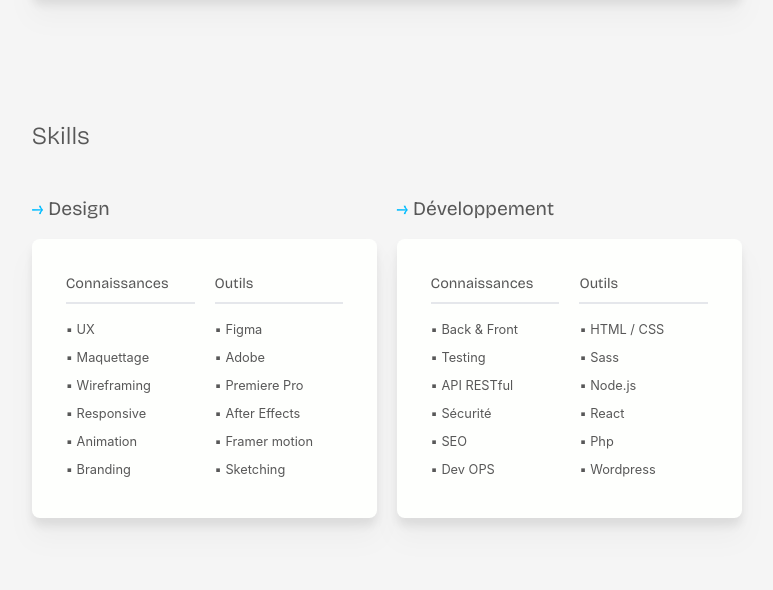
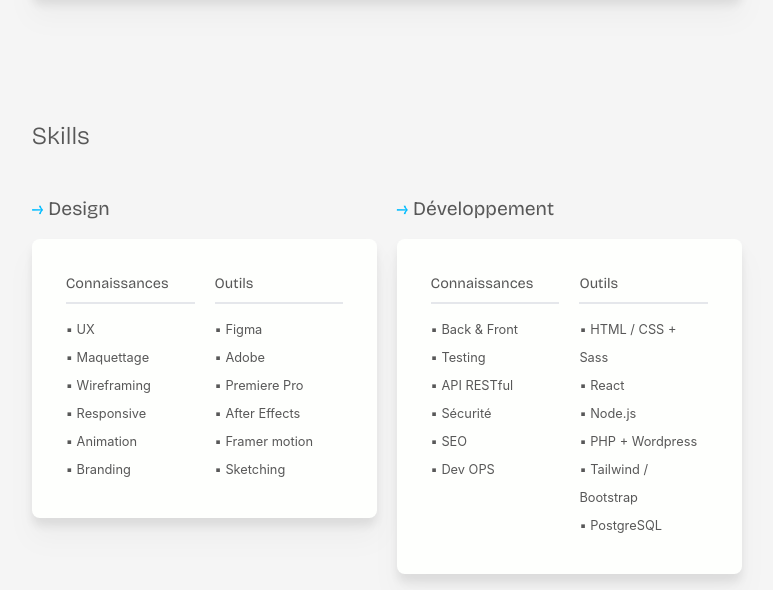
Before and after one commit to augustinfloren/portfolio, a website: page index.html in a window 1280 px wide. Shown: the part 2874-3464 px from the top of the page, without its empty margins (253-1026 px from the left). Drawn offline with nearby package versions, Linux system fonts and the light colour scheme.

Commit message:
Corrections

```diff
--- a/index.html
+++ b/index.html
@@ -176,12 +176,12 @@
                                 <div class="flex flex-col gap-3 grow basis-1/2">
                                     <h4 class="text-sm border-b-2 pb-2">Outils</h4>
                                     <ul class="flex flex-wrap gap-x-3 lg:block text-xs leading-7">
-                                        <li>▪ HTML / CSS</li>
-                                        <li>▪ Sass</li>
+                                        <li>▪ HTML / CSS + Sass</li>
+                                        <li>▪ React</li>
                                         <li>▪ Node.js</li>
-                                        <li>▪ React</li>
-                                        <li>▪ Php</li>
-                                        <li>▪ Wordpress</li>
+                                        <li>▪ PHP + Wordpress</li>
+                                        <li>▪ Tailwind / Bootstrap</li>
+                                        <li>▪ PostgreSQL</li>
                                     </ul>
                                 </div>
                             </div>
@@ -278,7 +278,7 @@
                             id: 2,
                             title: 'Piedebiche',
                             date: '2024',
-                            description: 'Site internet du groupe de Punk-rock marseillais avec créations d\'un plugin de lecteur audio ainsi qu\'un calendrier complet de leur tournée.',
+                            description: 'Site internet du groupe de punk-rock marseillais avec créations d\'un plugin de lecteur audio ainsi qu\'un calendrier complet de leur tournée.',
                             link: 'https://piedebiche.fr/',
                             badges: [
                                 'Design',
@@ -305,6 +305,7 @@
                             mockup: './assets/video/drinkgenius.webm',
                             logos: [
                                 {title : 'node', dark: './assets/img/node-dark.svg', light: './assets/img/node-light.svg', large: true},
+                                {title : 'postgre', dark: './assets/img/postgre-dark.svg', light: './assets/img/postgre-light.svg'},
                             ]
                         },
                         {
```
Also changed, not shown: assets/img/postgre-light.svg (added), 1 other file.
